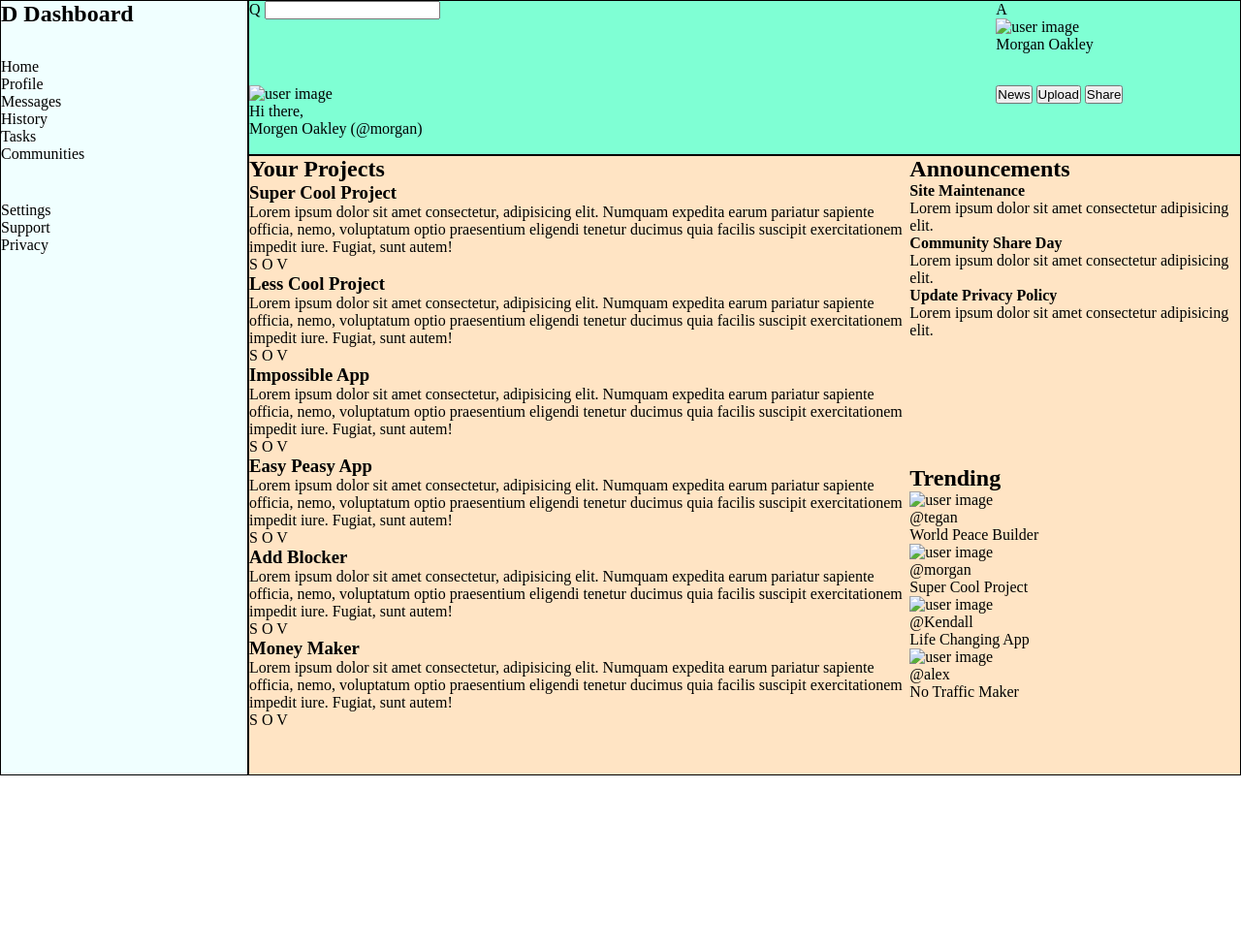
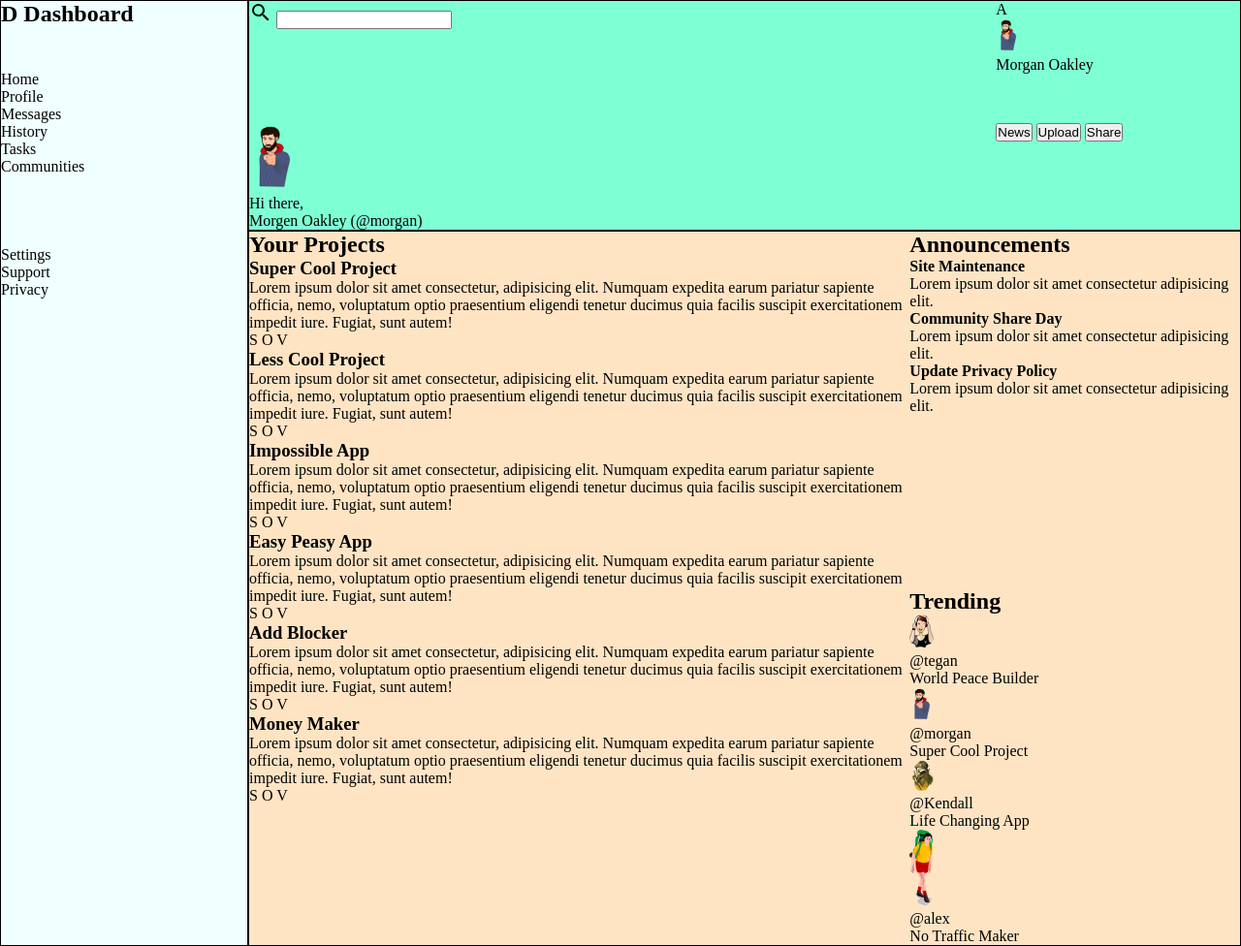
Before and after one commit to dak79/odin-admin-dashboard, a plain HTML site: page index.html in a window 1280 px wide. Shown: the whole page at 97% size. Before the commit the page ends 800 px from the top, so only its background shows below. Drawn offline with Linux system fonts and the light colour scheme.

Commit message:
img placeholder

```diff
--- a/index.html
+++ b/index.html
@@ -11,16 +11,21 @@
         <main>
             <header>
                 <div class="form-control">
-                    <label for="search">Q</label>
+                    <label for="search">
+                        <svg aria-labelledby="search" style="width:24px;height:24px" viewBox="0 0 24 24">
+                            <title>search</title>
+                            <path fill="currentColor" d="M9.5,3A6.5,6.5 0 0,1 16,9.5C16,11.11 15.41,12.59 14.44,13.73L14.71,14H15.5L20.5,19L19,20.5L14,15.5V14.71L13.73,14.44C12.59,15.41 11.11,16 9.5,16A6.5,6.5 0 0,1 3,9.5A6.5,6.5 0 0,1 9.5,3M9.5,5C7,5 5,7 5,9.5C5,12 7,14 9.5,14C12,14 14,12 14,9.5C14,7 12,5 9.5,5Z" />
+                        </svg>
+                    </label>
                     <input type="search" name="search" id="search">
                 </div>
                 <div class="user-info">
                     <p>A</p>
-                    <img src="#" alt="user image">
+                    <img src="assets/finger.svg" alt="user image" class="img-small">
                     <p>Morgan Oakley</p>
                 </div>
                 <div class="user-name">
-                    <img src="#" alt="user image">
+                    <img src="assets/finger.svg" alt="user image" class="img-big">
                     <p class="user-text">
                         <span class="user-text-small">Hi there,</span><br>
                         Morgen Oakley (@morgan)
@@ -124,7 +129,7 @@
                 <section class="trending">
                     <h2>Trending</h2>
                     <div class="trending-user">
-                        <img src="#" alt="user image">
+                        <img src="assets/headphones.svg" alt="user image" class="img-small">
                         <p>
                             @tegan <br>
                             <span class="user-description">
@@ -133,7 +138,7 @@
                         </p>
                     </div>
                     <div class="trending-user">
-                        <img src="#" alt="user image">
+                        <img src="assets/finger.svg" alt="user image" class="img-small">
                         <p>
                             @morgan <br>
                             <span class="user-description">
@@ -142,7 +147,7 @@
                         </p>
                     </div>
                     <div class="trending-user">
-                        <img src="#" alt="user image">
+                        <img src="assets/teacher.svg" alt="user image" class="img-small">
                         <p>
                             @Kendall <br>
                             <span class="user-description">
@@ -151,7 +156,7 @@
                         </p>
                     </div>
                     <div class="trending-user">
-                        <img src="#" alt="user image">
+                        <img src="assets/trekking.svg" alt="user image" class="img-small">
                         <p>
                             @alex <br>
                             <span class="user-description">
--- a/style.css
+++ b/style.css
@@ -88,6 +88,20 @@ section.main-dashboard section.trending {
     grid-area: trending;
 }
 
+/* Style */
+
+.img-small {
+    border-radius: 100px;
+    width: 25px;
+    height: auto;
+}
+
+.img-big {
+    border-radius: 100px;
+    width: 50px;
+    height: auto;
+}
+
 /* Temporary settings*/
 header,
 aside,
```
Also changed, not shown: assets/finger.svg (added), assets/headphones.svg (added), assets/teacher.svg (added), assets/trekking.svg (added).
